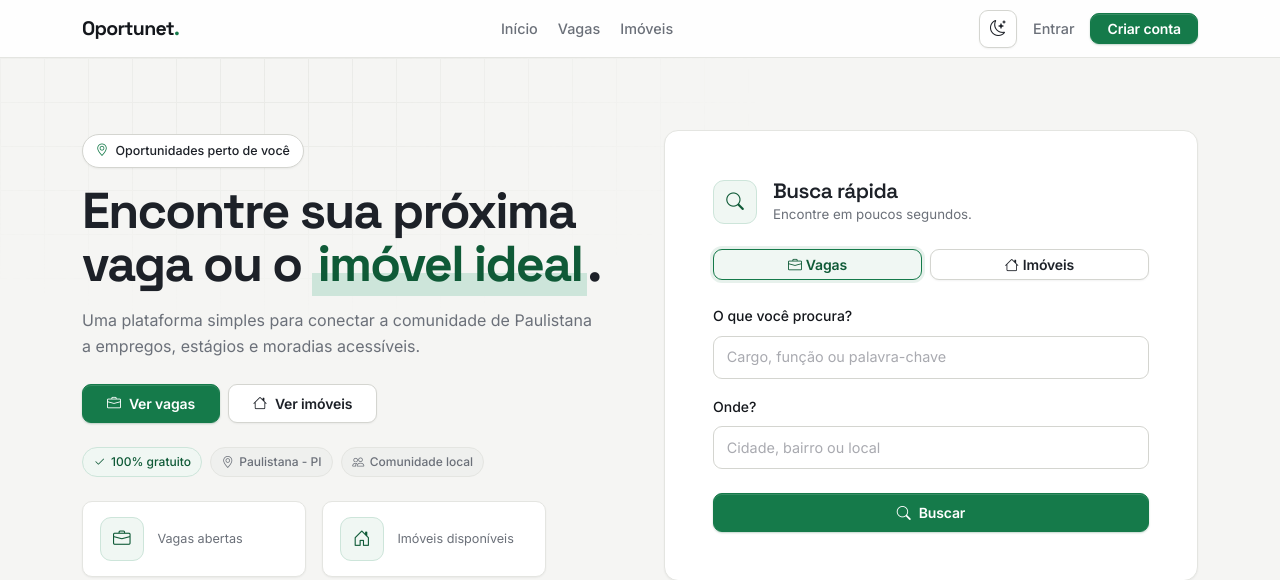
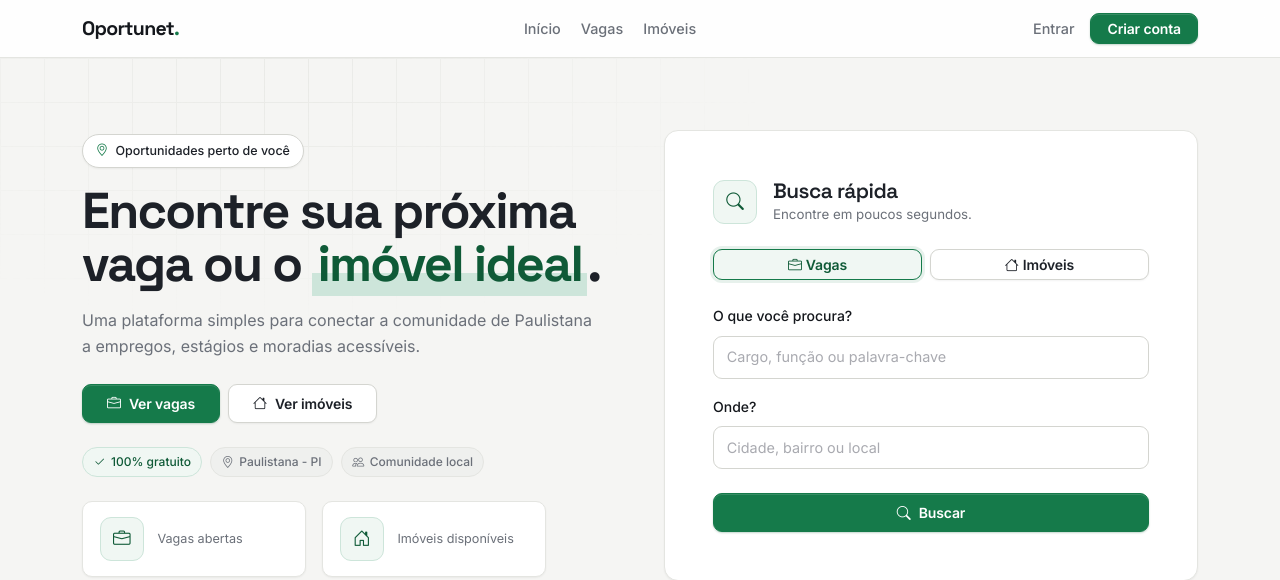
Before and after one commit to darsobrio/projeto-integrado, a Django app: template templates/home.html in a window 1280 px wide. Shown: the top 580 px of the page. Run offline with Django 5.2, Linux system fonts and the light colour scheme; the template is opened without the code that fills it, so the values that code supplies are empty.

Commit message:
Remove o alternador de tema da navbar
Elimina os controles de tema mobile e desktop e mantém a troca de aparência apenas nas Configurações do perfil.

```diff
--- a/templates/base.html
+++ b/templates/base.html
@@ -131,18 +131,6 @@
             vertical-align: middle;
         }
         .navbar-toggler:focus { box-shadow: none; }
-        .btn-tema {
-            width: 38px; height: 38px; flex: 0 0 38px;
-            display: inline-flex; align-items: center; justify-content: center;
-            border-radius: 9px;
-            border: 1px solid var(--border-strong);
-            background: var(--surface);
-            color: var(--text);
-            font-size: 1rem;
-            box-shadow: var(--shadow-sm);
-            transition: background-color .15s, color .15s, border-color .15s, transform .12s;
-        }
-        .btn-tema:hover { background: var(--surface-hover); color: var(--ink); transform: translateY(-1px); }
         .site-nav .dropdown-menu { padding: .4rem; }
 
         /* ---------- Botões ---------- */
@@ -666,11 +654,6 @@
                         {% if nao_lidas %}<span class="position-absolute badge rounded-pill bg-danger" style="top:-2px;right:0;font-size:.6rem;">{{ nao_lidas }}</span>{% endif %}
                     </a>
                 {% endif %}
-                {% if request.path != '/' %}
-                <button type="button" class="btn-tema js-tema" aria-label="Alternar modo escuro" title="Modo escuro">
-                    <i class="bi bi-moon-stars"></i>
-                </button>
-                {% endif %}
                 <button class="navbar-toggler border-0" type="button" data-bs-toggle="collapse" data-bs-target="#navMain" aria-label="Menu">
                     <span class="navbar-toggler-icon"></span>
                 </button>
@@ -685,13 +668,6 @@
                     {% endif %}
                 </ul>
                 <ul class="navbar-nav align-items-lg-center gap-2">
-                    {% if request.path != '/' %}
-                    <li class="nav-item d-none d-lg-block">
-                        <button type="button" class="btn-tema js-tema" aria-label="Alternar modo escuro" title="Modo escuro">
-                            <i class="bi bi-moon-stars"></i>
-                        </button>
-                    </li>
-                    {% endif %}
                     {% if user.is_authenticated %}
                         {% if user.tipo_usuario == 'empresa' %}
                             <li class="nav-item"><a class="btn btn-soft btn-sm px-3" href="{% url 'jobs:create' %}"><i class="bi bi-plus-lg me-1"></i>Publicar vaga</a></li>
@@ -848,15 +824,8 @@
                 try { return localStorage.getItem(CHAVE_TEMA); } catch (erro) { return null; }
             }
 
-            function atualizarBotoesTema() {
+            function atualizarMetaTema() {
                 var escuro = document.documentElement.getAttribute('data-bs-theme') === 'dark';
-
-                document.querySelectorAll('.js-tema').forEach(function (botao) {
-                    var icone = botao.querySelector('i');
-                    if (icone) icone.className = escuro ? 'bi bi-sun' : 'bi bi-moon-stars';
-                    botao.setAttribute('title', escuro ? 'Modo claro' : 'Modo escuro');
-                    botao.setAttribute('aria-label', escuro ? 'Ativar modo claro' : 'Ativar modo escuro');
-                });
 
                 var meta = document.querySelector('meta[name="theme-color"]');
                 if (meta) meta.setAttribute('content', escuro ? '#0e1116' : '#157a4a');
@@ -883,16 +852,9 @@
                     else localStorage.setItem(CHAVE_TEMA, valor);
                 } catch (erro) {}
 
-                atualizarBotoesTema();
+                atualizarMetaTema();
                 atualizarOpcoesTema();
             }
-
-            document.querySelectorAll('.js-tema').forEach(function (botao) {
-                botao.addEventListener('click', function () {
-                    var escuro = document.documentElement.getAttribute('data-bs-theme') === 'dark';
-                    aplicarTema(escuro ? 'light' : 'dark');
-                });
-            });
 
             document.querySelectorAll('.js-tema-opcao').forEach(function (botao) {
                 botao.addEventListener('click', function () {
@@ -905,7 +867,7 @@
                 var salvo = temaSalvo();
                 if (salvo !== 'dark' && salvo !== 'light') {
                     document.documentElement.setAttribute('data-bs-theme', consultaSistema.matches ? 'dark' : 'light');
-                    atualizarBotoesTema();
+                    atualizarMetaTema();
                 }
             };
 
@@ -915,7 +877,7 @@
                 consultaSistema.addListener(aoMudarSistema);
             }
 
-            atualizarBotoesTema();
+            atualizarMetaTema();
             atualizarOpcoesTema();
 
             /* ---------- Avisos em popup ---------- */
```
